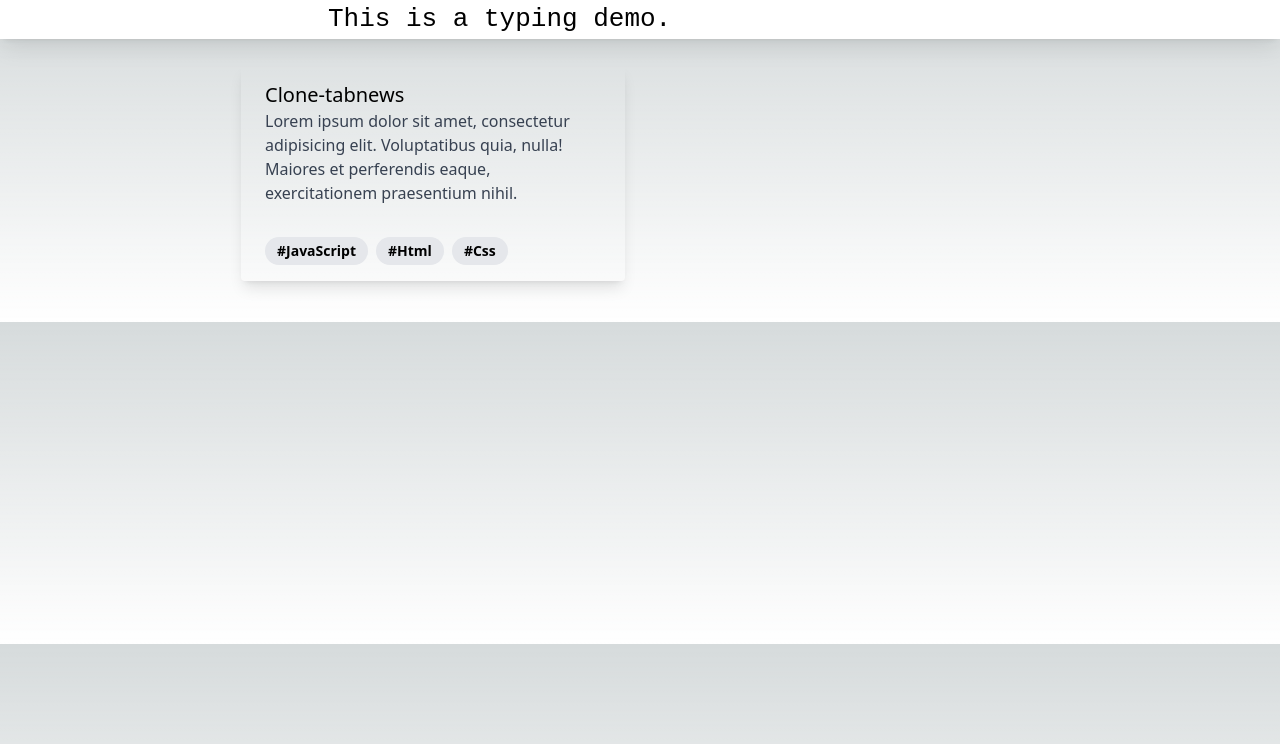
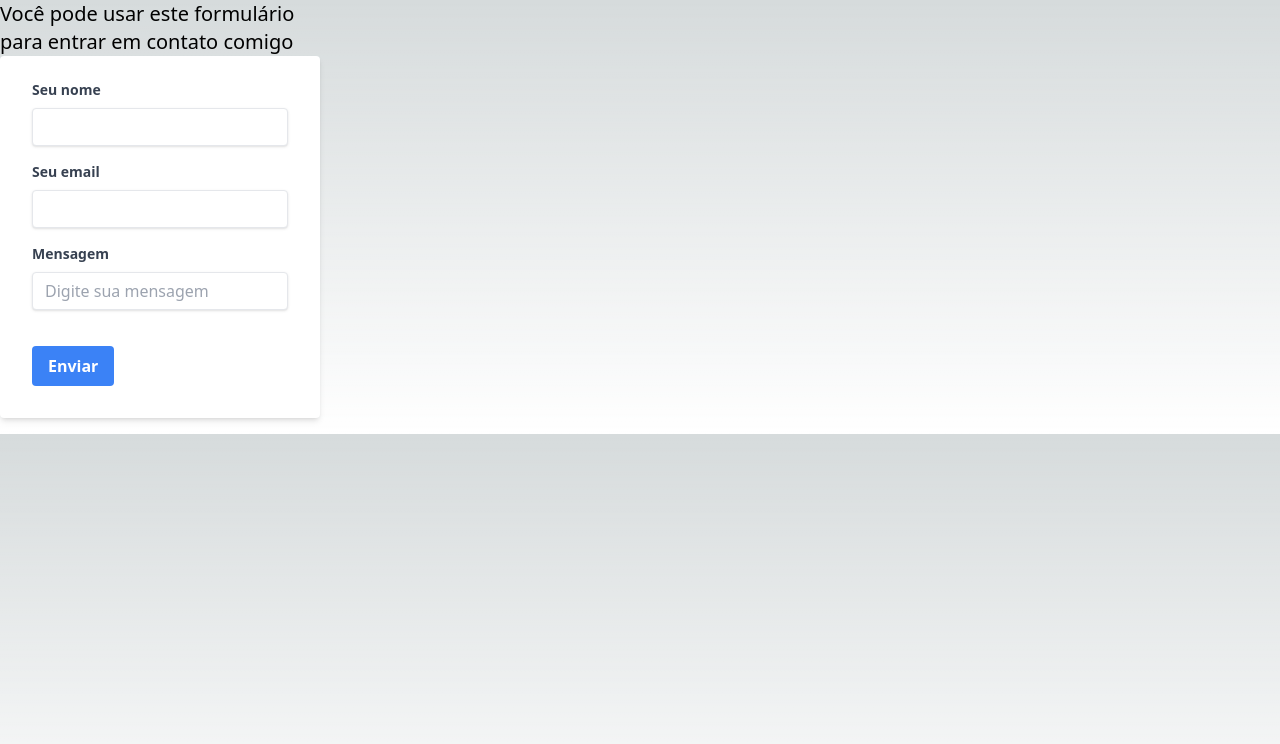
Before and after one commit to BrunoCharnock/portfolio-bruno-nextjs, a Next.js app: page /contact in a window 1280 px wide. Shown: the top 744 px of the page. Built offline with nearby package versions, Linux system fonts and the light colour scheme.

Commit message:
Componentização de contact.tsx

```diff
--- a/package.json
+++ b/package.json
@@ -19,6 +19,7 @@
     "postcss": "8.4.27",
     "react": "18.2.0",
     "react-dom": "18.2.0",
+    "resend": "^1.0.0",
     "tailwindcss": "3.3.3",
     "typescript": "5.1.6"
   }
--- /dev/null
+++ b/src/components/email-template.tsx
@@ -0,0 +1,13 @@
+import * as React from "react";
+
+interface EmailTemplateProps {
+  firstName: string;
+}
+
+export const EmailTemplate: React.FC<Readonly<EmailTemplateProps>> = ({
+  firstName,
+}) => (
+  <div>
+    <h1>Welcome, {firstName}!</h1>
+  </div>
+);
--- /dev/null
+++ b/src/pages/api/send.ts
@@ -0,0 +1,22 @@
+import type { NextApiRequest, NextApiResponse } from "next";
+import { EmailTemplate } from "../../components/email-template";
+import { Resend } from "resend";
+import { CreateEmailOptions } from "resend/build/src/emails/interfaces";
+
+const resend = new Resend(process.env.RESEND_API_KEY);
+
+export default async (req: NextApiRequest, res: NextApiResponse) => {
+  try {
+    const body = req.body;
+    const data = await resend.emails.send({
+      from: "Acme <onboarding@resend.dev>",
+      to: ["delivered@resend.dev"],
+      subject: "Hello world",
+      react: EmailTemplate({ firstName: "John" }),
+    } as CreateEmailOptions);
+
+    res.status(200).json(data);
+  } catch (error) {
+    res.status(400).json(error);
+  }
+};
--- a/src/pages/contact.tsx
+++ b/src/pages/contact.tsx
@@ -5,33 +5,60 @@ const inter = Inter({ subsets: ["latin"] });
 
 export default function Contact() {
   return (
-    <div>
-      <div className="wrapper">
-        <div className="typing-demo">This is a typing demo.</div>
-      </div>
-
-      {/* Main */}
-      <main className="flex-1 mb-4 grid">
-        <div className="projects-container">
-          {/* Item 1 */}
-          <div className="projects-container-item">
-            <div className="px-6 py-4">
-              <div className="projects-title">Clone-tabnews</div>
-              <p className="projects-description">
-                Lorem ipsum dolor sit amet, consectetur adipisicing elit.
-                Voluptatibus quia, nulla! Maiores et perferendis eaque,
-                exercitationem praesentium nihil.
-              </p>
-            </div>
-            <div className="px-6 pt-4 pb-2">
-              <span className="projects-tag">#JavaScript</span>
-              <span className="projects-tag">#Html</span>
-              <span className="projects-tag">#Css</span>
-            </div>
-          </div>
+    <div className="w-full max-w-xs">
+      <h2 className="text-black text-xl">
+        Você pode usar este formulário para entrar em contato comigo
+      </h2>
+      <form className="bg-white shadow-md rounded px-8 pt-6 pb-8 mb-4">
+        <div className="mb-4">
+          <label
+            className="block text-gray-700 text-sm font-bold mb-2"
+            htmlFor="name"
+          >
+            Seu nome
+          </label>
+          <input
+            className="shadow appearance-none border rounded w-full py-2 px-3 text-gray-700 leading-tight focus:outline-none focus:shadow-outline"
+            id="name"
+            type="text"
+          ></input>
         </div>
-      </main>
-      {/* Fim Main */}
+        <div className="mb-4">
+          <label
+            className="block text-gray-700 text-sm font-bold mb-2"
+            htmlFor="email"
+          >
+            Seu email
+          </label>
+          <input
+            className="shadow appearance-none border rounded w-full py-2 px-3 text-gray-700 leading-tight focus:outline-none focus:shadow-outline"
+            id="email"
+            type="text"
+          ></input>
+        </div>
+        <div className="mb-6">
+          <label
+            className="block text-gray-700 text-sm font-bold mb-2"
+            htmlFor="message"
+          >
+            Mensagem
+          </label>
+          <input
+            className="shadow appearance-none border rounded w-full py-2 px-3 text-gray-700 mb-3 leading-tight focus:outline-none focus:shadow-outline"
+            id="message"
+            type="text"
+            placeholder="Digite sua mensagem"
+          ></input>
+        </div>
+        <div className="flex items-center justify-between">
+          <button
+            className="bg-blue-500 hover:bg-blue-700 text-white font-bold py-2 px-4 rounded focus:outline-none focus:shadow-outline"
+            type="button"
+          >
+            Enviar
+          </button>
+        </div>
+      </form>
     </div>
   );
 }
--- a/src/pages/index.tsx
+++ b/src/pages/index.tsx
@@ -1,4 +1,5 @@
 import Image from "next/image";
+import Contact from "../pages/contact";
 import { Inter } from "next/font/google";
 import { useState } from "react";
 
@@ -20,18 +21,15 @@ export async function getServerSideProps(context: any) {
 }
 
 export default function Home(props: any) {
-  console.log(props.repos);
   function SetTabOn(id: string) {
     // Declare all variables
     var i, tablinks;
-    console.log(id);
     // Get all elements with class="tabcontent" and hide them
     var tabcontent = Array.from(
       document.getElementsByClassName(
         "tabcontent"
       ) as HTMLCollectionOf<HTMLElement>
     );
-    console.log(tabcontent.length);
     tabcontent.forEach((tab) => {
       var tablink = document.getElementById(tab.id + "link") as HTMLElement;
       if (tab.id === id) {
@@ -105,61 +103,7 @@ export default function Home(props: any) {
         </div>
 
         <div id="contatoTab" className="contato-container tabcontent">
-          <div className="w-full max-w-xs">
-            <h2 className="text-black text-xl">
-              Você pode usar este formulário para entrar em contato comigo
-            </h2>
-            <form className="bg-white shadow-md rounded px-8 pt-6 pb-8 mb-4">
-              <div className="mb-4">
-                <label
-                  className="block text-gray-700 text-sm font-bold mb-2"
-                  htmlFor="name"
-                >
-                  Seu nome
-                </label>
-                <input
-                  className="shadow appearance-none border rounded w-full py-2 px-3 text-gray-700 leading-tight focus:outline-none focus:shadow-outline"
-                  id="name"
-                  type="text"
-                ></input>
-              </div>
-              <div className="mb-4">
-                <label
-                  className="block text-gray-700 text-sm font-bold mb-2"
-                  htmlFor="email"
-                >
-                  Seu email
-                </label>
-                <input
-                  className="shadow appearance-none border rounded w-full py-2 px-3 text-gray-700 leading-tight focus:outline-none focus:shadow-outline"
-                  id="email"
-                  type="text"
-                ></input>
-              </div>
-              <div className="mb-6">
-                <label
-                  className="block text-gray-700 text-sm font-bold mb-2"
-                  htmlFor="message"
-                >
-                  Mensagem
-                </label>
-                <input
-                  className="shadow appearance-none border rounded w-full py-2 px-3 text-gray-700 mb-3 leading-tight focus:outline-none focus:shadow-outline"
-                  id="message"
-                  type="text"
-                  placeholder="Digite sua mensagem"
-                ></input>
-              </div>
-              <div className="flex items-center justify-between">
-                <button
-                  className="bg-blue-500 hover:bg-blue-700 text-white font-bold py-2 px-4 rounded focus:outline-none focus:shadow-outline"
-                  type="button"
-                >
-                  Enviar
-                </button>
-              </div>
-            </form>
-          </div>
+          <Contact />
         </div>
       </main>
       {/* Fim Main */}
```
Also changed, not shown: 1 other file (tests, documents, lock files or other folders).
